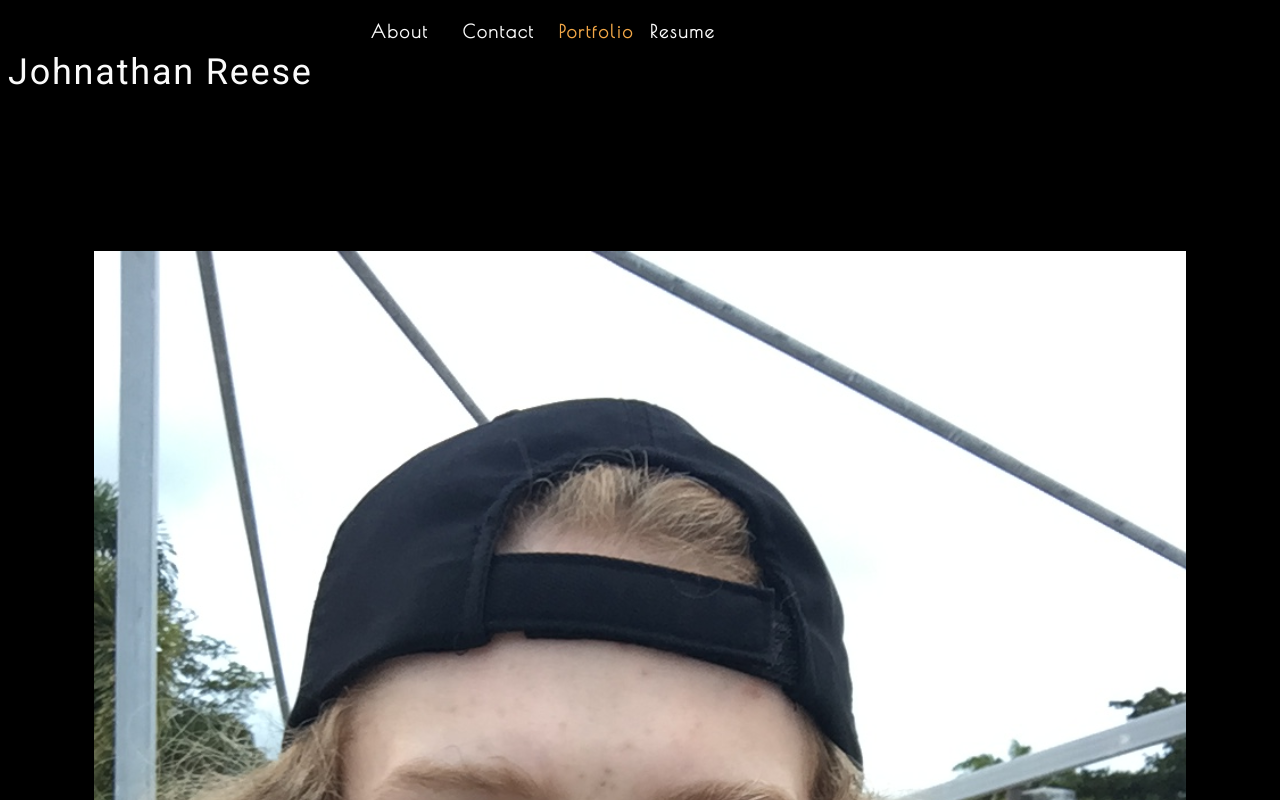
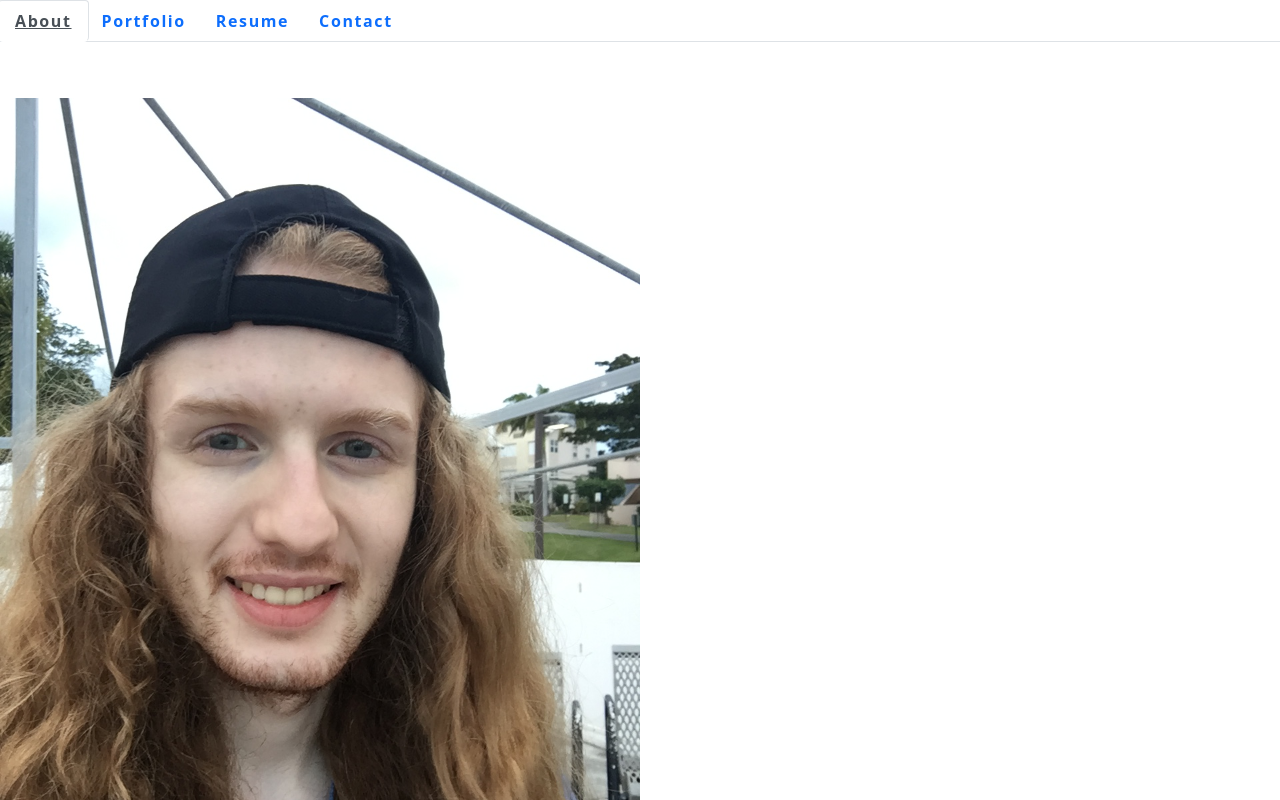
Before and after one commit to jreese8/johnathan-react-portfolio, a React (Create React App) app: page / in a window 1280 px wide. Shown: the top 800 px of the page. Built offline with nearby package versions, Linux system fonts and the light colour scheme.

Commit message:
Finally got 4 separate pages. Can't figure out how to make the bg blue or do styling.

```diff
--- a/src/App.js
+++ b/src/App.js
@@ -1,40 +1,6 @@
-import React, { useState } from 'react';
-import Nav from './components/Nav';
-import About from './components/About';
-import Portfolio from './components/Portfolio';
-import Resume from './components/Resume';
-import ContactForm from './components/Contact';
+import React from "react";
+import PortfolioContainer from "./components/PortfolioContainer";
 
-function App() {
-  const [categories] = useState([
-    { name: 'portfolio'},
-    { name: 'resume'},
-  ]);
-
-  const [currentCategory, setCurrentCategory] = useState(categories[0]);
-
-  const [contactSelected, setContactSelected] = useState(false);
-
-  return (
-    <div>
-      <Nav
-        categories={categories}
-        setCurrentCategory={setCurrentCategory}
-        currentCategory={currentCategory}
-        contactSelected={contactSelected}
-        setContactSelected={setContactSelected}
-      ></Nav>
-      <main>
-        {!contactSelected ? (
-          <>
-            <About></About>
-          </>
-        ) : (
-          <ContactForm></ContactForm>
-        )}
-      </main>
-    </div>
-  );
-}
+const App = () => <PortfolioContainer />;
 
 export default App;
--- a/src/components/Nav/index.js
+++ /dev/null
@@ -1,57 +0,0 @@
-import React, { useEffect } from 'react';
-import { capitalizeFirstLetter } from '../../utils/helpers';
-
-function Nav(props) {
-  const {
-    categories = [],
-    setCurrentCategory,
-    contactSelected,
-    currentCategory,
-    setContactSelected,
-  } = props;
-
-  useEffect(() => {
-    document.title = capitalizeFirstLetter(currentCategory.name);
-  }, [currentCategory]);
-
-  return (
-    <header className="flex-row px-1">
-      <h2>
-        <a data-testid="link" href="/">
-          <h1 id="name">Johnathan Reese</h1>
-        </a>
-      </h2>
-      <nav>
-        <ul className="flex-row">
-          <li className="mx-2">
-            <a data-testid="about" href="#about" onClick={() => setContactSelected(false)}>
-              About
-            </a>
-          </li>
-          <li className={`mx-2 ${contactSelected && 'navActive'}`}>
-            <span onClick={() => setContactSelected(true)}>Contact</span>
-          </li>
-          {categories.map((category) => (
-            <li
-              className={`mx-1 ${
-                currentCategory.name === category.name && !contactSelected && 'navActive'
-                }`}
-              key={category.name}
-            >
-              <span
-                onClick={() => {
-                  setCurrentCategory(category);
-                  setContactSelected(false);
-                }}
-              >
-                {capitalizeFirstLetter(category.name)}
-              </span>
-            </li>
-          ))}
-        </ul>
-      </nav>
-    </header>
-  );
-}
-
-export default Nav;
--- /dev/null
+++ b/src/components/NavTabs.js
@@ -0,0 +1,54 @@
+import React from 'react';
+
+// Here we are using object destructuring assignment to pluck off our variables from the props object
+// We assign them to their own variable names
+function NavTabs({ currentPage, handlePageChange }) {
+  return (
+    <ul className="nav nav-tabs">
+      <li className="nav-item">
+        <a
+          href="#about"
+          onClick={() => handlePageChange('About')}
+          // Check to see if the currentPage is `About`, and if so we use the active link class from bootstrap. Otherwise, we set it to a normal nav-link
+          className={currentPage === 'About' ? 'nav-link active' : 'nav-link'}
+        >
+          About
+        </a>
+      </li>
+      <li className="nav-item">
+        <a
+          href="#portfolio"
+          onClick={() => handlePageChange('Portfolio')}
+          // Check to see if the currentPage is `Portfolio`, and if so we use the active link class from bootstrap. Otherwise, we set it to a normal nav-link
+          className={currentPage === 'Portfolio' ? 'nav-link active' : 'nav-link'}
+        >
+          Portfolio
+        </a>
+      </li>
+
+      <li className="nav-item">
+        <a
+          href="#resume"
+          onClick={() => handlePageChange('Resume')}
+          // Check to see if the currentPage is `Resume`, and if so we use the active link class from bootstrap. Otherwise, we set it to a normal nav-link
+          className={currentPage === 'Resume' ? 'nav-link active' : 'nav-link'}
+        >
+          Resume
+        </a>
+      </li>
+
+      <li className="nav-item">
+        <a
+          href="#contact"
+          onClick={() => handlePageChange('Contact')}
+          // Check to see if the currentPage is `Contact`, and if so we use the active link class from bootstrap. Otherwise, we set it to a normal nav-link
+          className={currentPage === 'Contact' ? 'nav-link active' : 'nav-link'}
+        >
+          Contact
+        </a>
+      </li>
+    </ul>
+  );
+}
+
+export default NavTabs;
--- /dev/null
+++ b/src/components/PortfolioContainer.js
@@ -0,0 +1,35 @@
+import React, { useState } from 'react';
+import NavTabs from './NavTabs';
+import About from './pages/About';
+import Portfolio from './pages/Portfolio';
+import Resume from './pages/Resume';
+import Contact from './pages/Contact';
+
+export default function PortfolioContainer() {
+  const [currentPage, setCurrentPage] = useState('About');
+
+  // This method is checking to see what the value of `currentPage` is. Depending on the value of currentPage, we return the corresponding component to render.
+  const renderPage = () => {
+    if (currentPage === 'About') {
+      return <About />;
+    }
+    if (currentPage === 'Portfolio') {
+      return <Portfolio />;
+    }
+    if (currentPage === 'Resume') {
+      return <Resume />;
+    }
+    return <Contact />;
+  };
+
+  const handlePageChange = (page) => setCurrentPage(page);
+
+  return (
+    <div>
+      {/* We are passing the currentPage from state and the function to update it */}
+      <NavTabs currentPage={currentPage} handlePageChange={handlePageChange} />
+      {/* Here we are calling the renderPage method which will return a component  */}
+      {renderPage()}
+    </div>
+  );
+}
--- a/src/components/Portfolio/index.js
+++ b/src/components/pages/About.js
@@ -1,11 +1,9 @@
 import React from 'react';
-import cctImage from '../../assets/images/cct.png';
-import soeImage from '../../assets/images/soe.png';
-function Portfolio() {
+import meImage from '../../assets/images/me.JPG';
+function About() {
   return (
     <section className="my-5">
-      <img src={cctImage} className="my-2" style={{ width: "100%" }} alt="Cocky Cocktails" />
-      <img src={soeImage} className="my-2" style={{ width: "100%" }} alt="Stack Overeats" />
+      <img src={meImage} className="my-2" style={{ width: "50%" }} alt="Johnathan Reese" />
       <div className="my-2">
         <p>
           Lorem ipsum dolor sit amet, consectetur adipiscing elit. Donec bibendum turpis sed ex
@@ -21,4 +19,4 @@
   );
 }
 
-export default Portfolio;
+export default About;
--- a/src/components/About/index.js
+++ b/src/components/pages/Portfolio.js
@@ -1,9 +1,11 @@
 import React from 'react';
-import meImage from '../../assets/images/me.JPG';
-function About() {
+import cctImage from '../../assets/images/cct.png';
+import soeImage from '../../assets/images/soe.png';
+function Portfolio() {
   return (
     <section className="my-5">
-      <img src={meImage} className="my-2" style={{ width: "100%" }} alt="Johnathan Reese" />
+      <img src={cctImage} className="my-2" style={{ width: "50%" }} alt="Cocky Cocktails" />
+      <img src={soeImage} className="my-2" style={{ width: "50%" }} alt="Stack Overeats" />
       <div className="my-2">
         <p>
           Lorem ipsum dolor sit amet, consectetur adipiscing elit. Donec bibendum turpis sed ex
@@ -19,4 +21,4 @@
   );
 }
 
-export default About;
+export default Portfolio;
--- a/src/index.css
+++ b/src/index.css
@@ -1,24 +1,21 @@
-main {
+ main {
   margin: 0 auto;
   max-width: 90%;
   padding: 50px 30px;
 }
+
 :root {
-  --primary: #8c54ff;
-  --secondary: #f3a847;
-  --tertiary: #b12704;
-  --light: #fafafa;
-  --dark: #000000;
-  --darker: #111111;
-  --error: rgb(228, 46, 1);
-  --spacing-one: calc(1rem * 0.5);
-  --spacing-two: calc(1rem);
-  --spacing-five: calc(2.5rem);
-}
+  --blue: #64abdf;
+  --green: #22784b;
+  --white: #fff;
+  --border-radius: 8px;
+ }
 
-* {
-  box-sizing: border-box;
-}
+ * {
+   margin: 0;
+   padding: 0;
+   box-sizing: border-box;
+   }
 
 html,
 body {
@@ -32,9 +29,9 @@
   line-height: 1.5;
   font-size: 18px;
   letter-spacing: 0.1em;
-  background: var(--dark);
-  color: var(--light);
-  font-family: 'Poiret One', cursive;
+  background: var(--blue);
+  color: var(--green);
+  font-family: Arial, 'Calibri', sans-serif;
 }
 
 h1,
@@ -43,7 +40,7 @@
 h4,
 h5,
 h6 {
-  font-family: 'Roboto', sans-serif;
+  font-family: Arial, 'Calibri', sans-serif;
   font-weight: 500;
   margin: 5px 0;
   line-height: 1.25;
@@ -79,7 +76,7 @@
 }
 
 a {
-  color: var(--tertiary);
+  color: var(--green);
   text-decoration: none;
   font-weight: bold;
 }
@@ -89,11 +86,11 @@
 }
 
 header {
-  background: var(--dark);
+  background: var(--blue);
 }
 
 header a {
-  color: var(--light);
+  color: var(--green);
 }
 
 button {
@@ -105,7 +102,7 @@
   outline: none;
   cursor: pointer;
   margin: 0 1px;
-  background-color: var(--secondary);
+  background-color: var(--green);
 }
 
 button:hover {
@@ -139,7 +136,7 @@
 }
 
 input:focus {
-  border: 1px solid var(--secondary);
+  border: 1px solid var(--green);
   box-shadow: 0 0 0.25rem rgba(0, 0, 0, 0.5);
 }
 
@@ -266,7 +263,7 @@
 }
 
 button {
-  background: var(--primary);
+  background: var(--green);
   border: 0;
   border-radius: 5px;
   color: #fff;
@@ -287,5 +284,5 @@
 }
 
 .navActive {
-  color: var(--secondary);
+  color: var(--green);
 }
--- a/src/index.js
+++ b/src/index.js
@@ -2,6 +2,7 @@
 import ReactDOM from 'react-dom';
 import './index.css';
 import App from './App';
+import 'bootstrap/dist/css/bootstrap.min.css';
 import reportWebVitals from './reportWebVitals';
 
 ReactDOM.render(
```
Also changed, not shown: src/components/pages/Contact.js (renamed from src/components/Contact/index.js), src/components/pages/Resume.js (renamed from src/components/Resume/index.js).
